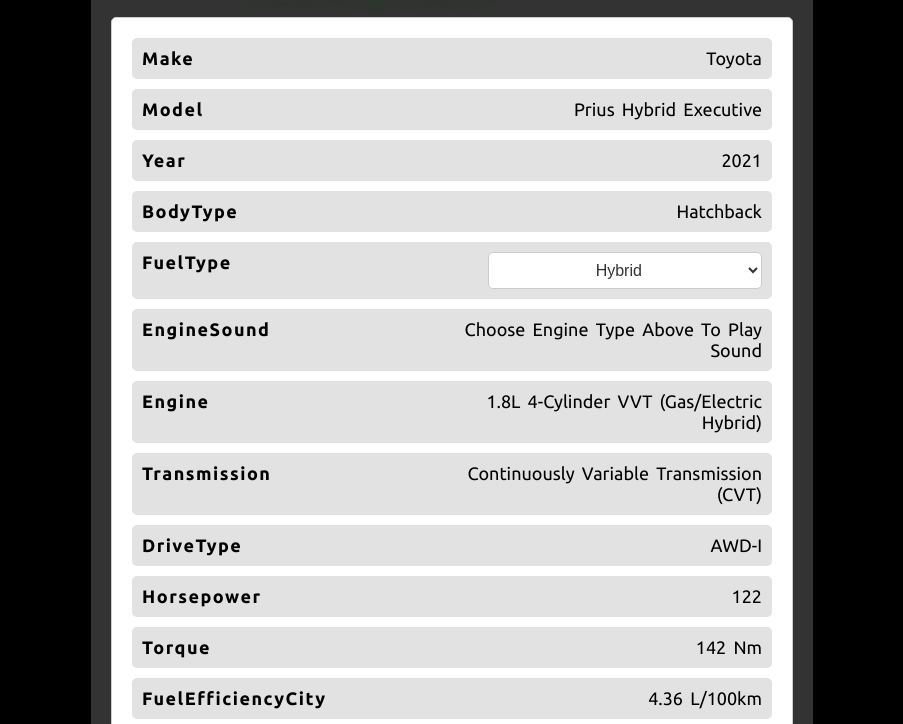
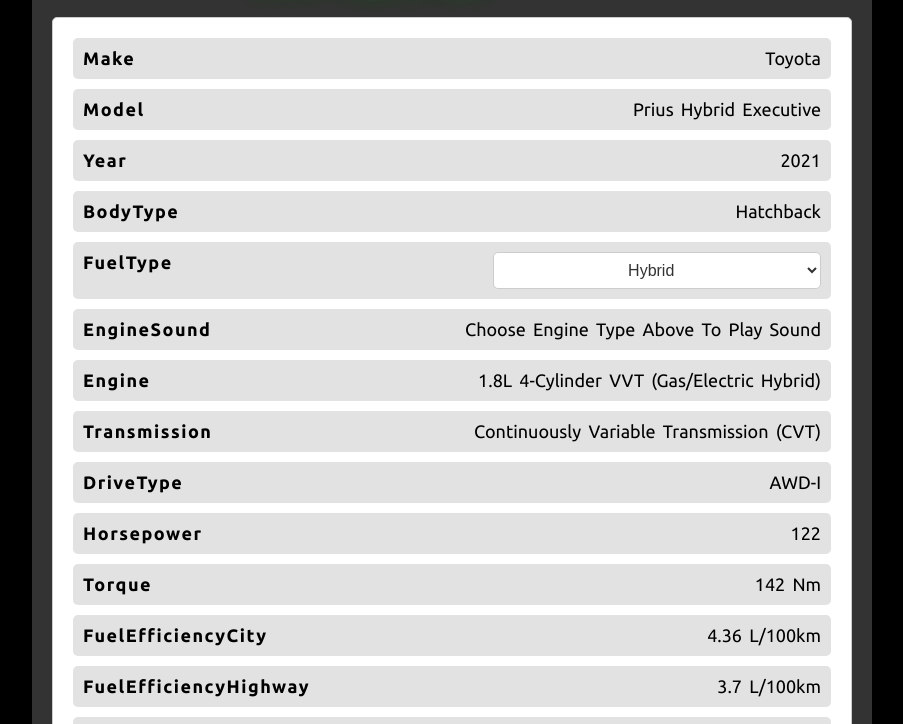
Before and after one commit to NoroffFEU/programming-foundations-ca-GargusS, a plain HTML site: page index.html in a window 1280 px wide. Shown: the part 184-908 px from the top of the page, without its empty margins (188-1091 px from the left). Drawn offline with Linux system fonts and the light colour scheme.

Commit message:
add border-box on container style

```diff
--- a/css/style.css
+++ b/css/style.css
@@ -12,7 +12,8 @@ body {
 
 /* Container styles */
 .container {
-  max-width: max-content;
+  box-sizing: border-box;
+  max-width: 840px;
   margin: 0 auto;
   padding: 20px;
   background-color: #333;
```
Also changed, not shown: 1 other file.
